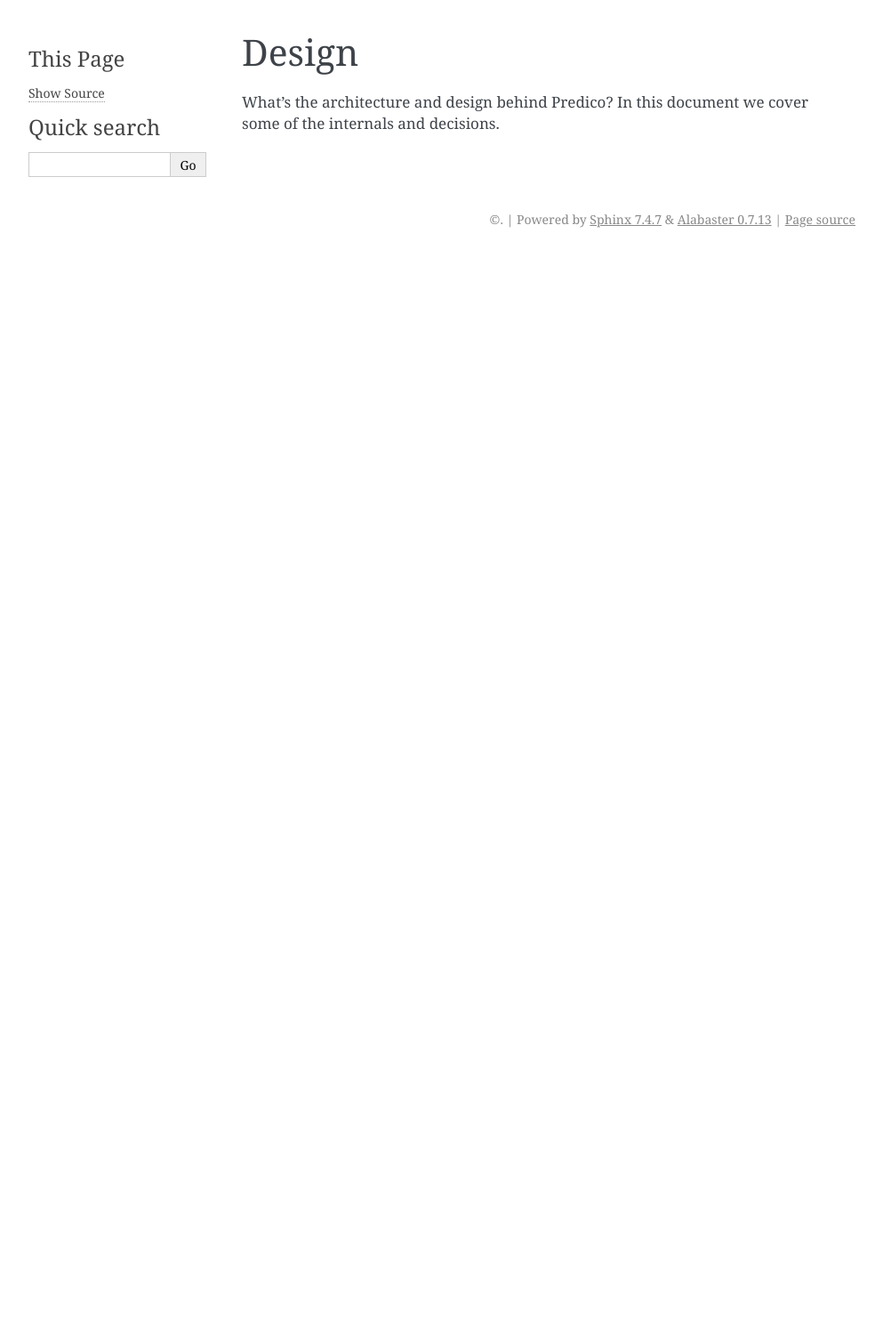
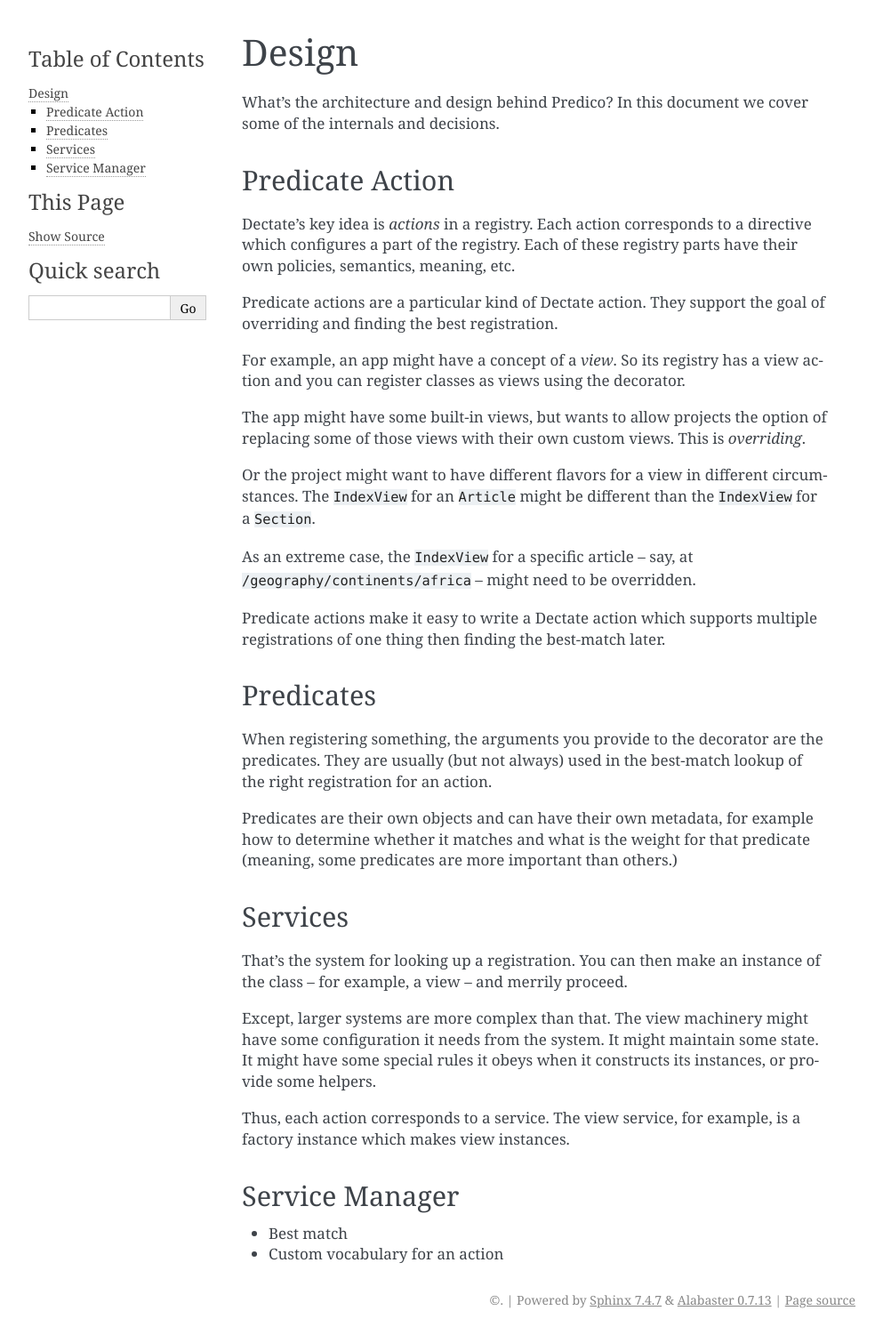
Before and after one commit to pauleveritt/predico, a Sphinx documentation site: the page built from doc/design.rst, in a window 1280 px wide. Shown: the whole page at 89% size, without its empty margins (148-1141 px from the left). Built offline with Sphinx 7.4.7, drawn with Linux system fonts in a browser that asks for light colours; before the commit the page ends 900 px from its top, so only the background shows below that.

Commit message:
Some architecture notes.

```diff
--- a/doc/design.rst
+++ b/doc/design.rst
@@ -4,3 +4,64 @@ Design
 
 What's the architecture and design behind Predico? In this document we cover
 some of the internals and decisions.
+
+Predicate Action
+================
+
+Dectate's key idea is *actions* in a registry. Each action corresponds to
+a directive which configures a part of the registry. Each of these registry
+parts have their own policies, semantics, meaning, etc.
+
+Predicate actions are a particular kind of Dectate action. They support the
+goal of overriding and finding the best registration.
+
+For example, an app might have a concept of a *view*. So its registry has a
+view action and you can register classes as views using the decorator.
+
+The app might have some built-in views, but wants to allow projects the
+option of replacing some of those views with their own custom views. This
+is *overriding*.
+
+Or the project might want to have different flavors for a view in different
+circumstances. The ``IndexView`` for an ``Article`` might be different than
+the ``IndexView`` for a ``Section``.
+
+As an extreme case, the ``IndexView`` for a specific article -- say, at
+``/geography/continents/africa`` -- might need to be overridden.
+
+Predicate actions make it easy to write a Dectate action which supports
+multiple registrations of one thing then finding the best-match later.
+
+Predicates
+==========
+
+When registering something, the arguments you provide to the decorator are
+the predicates. They are usually (but not always) used in the best-match
+lookup of the right registration for an action.
+
+Predicates are their own objects and can have their own metadata, for
+example how to determine whether it matches and what is the weight for that
+predicate (meaning, some predicates are more important than others.)
+
+Services
+========
+
+That's the system for looking up a registration. You can then make an
+instance of the class -- for example, a view -- and merrily proceed.
+
+Except, larger systems are more complex than that. The view machinery might
+have some configuration it needs from the system. It might maintain some
+state. It might have some special rules it obeys when it constructs its
+instances, or provide some helpers.
+
+Thus, each action corresponds to a service. The view service, for example,
+is a factory instance which makes view instances.
+
+Service Manager
+===============
+
+
+
+- Best match
+
+- Custom vocabulary for an action
```
